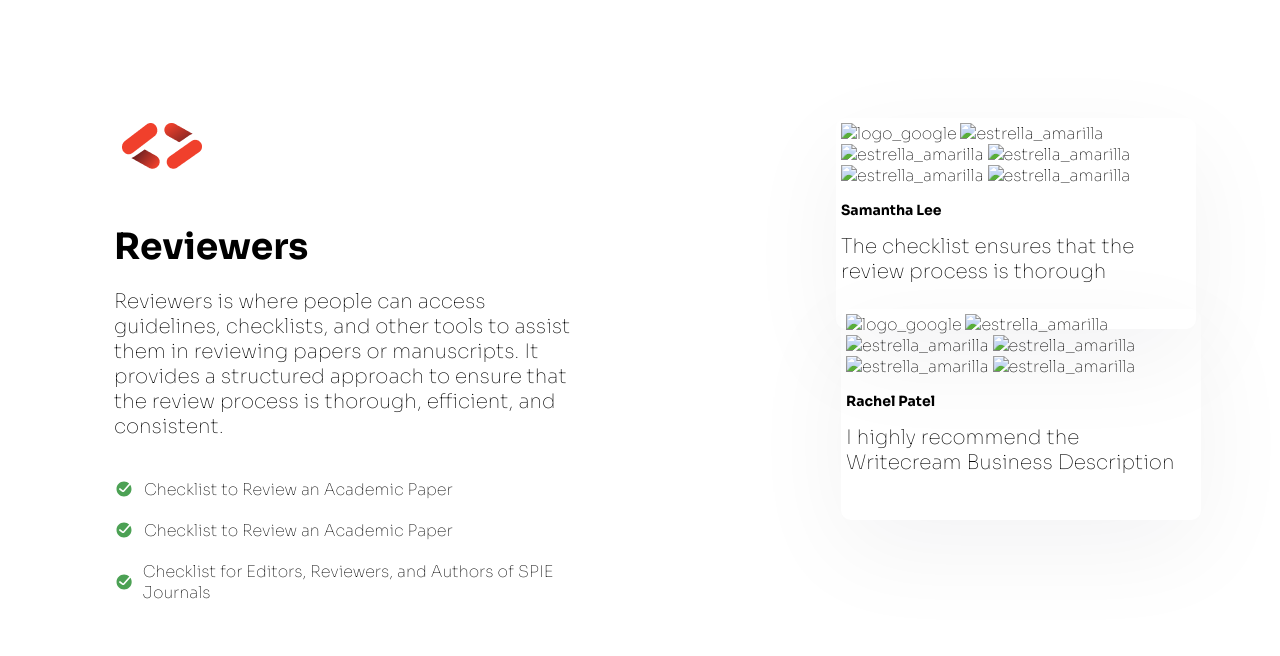
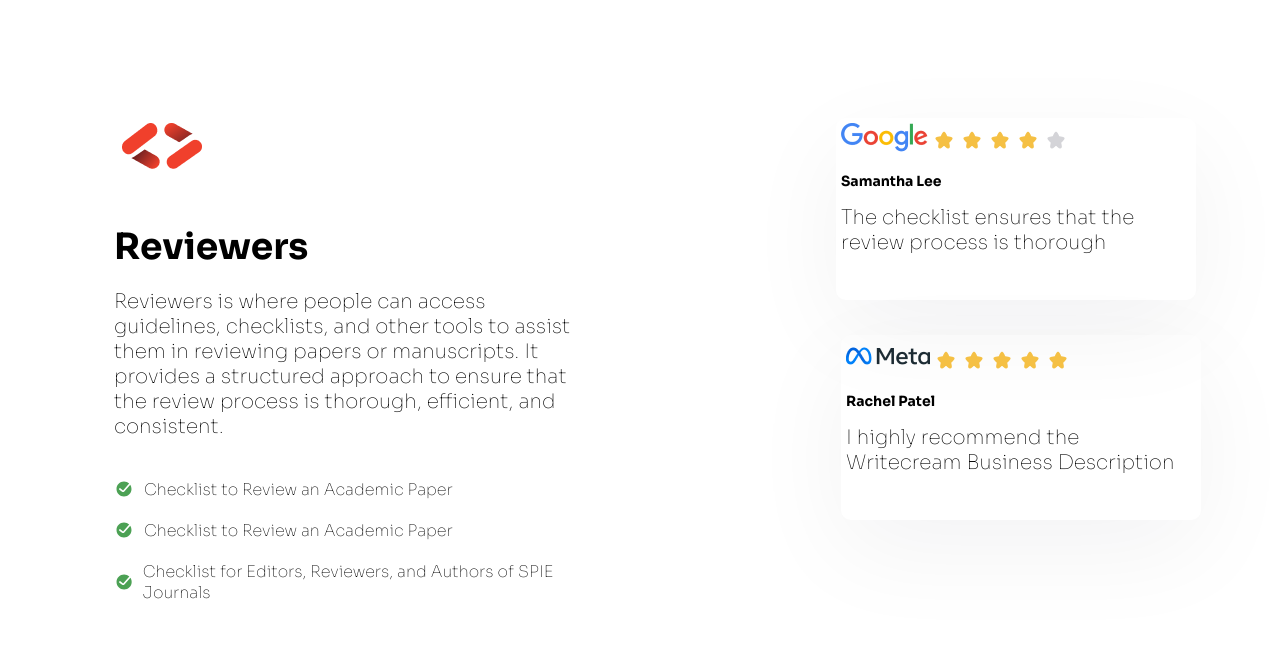
Before and after one commit to jesuspriv/testimonialpage, a plain HTML site: page index.html in a window 1280 px wide. Drawn offline with Linux system fonts and the light colour scheme; the site is published under a folder, as on GitHub Pages, so addresses that start at the root find nothing.

Commit message:
cambiamos los nombres de las imagenes

```diff
--- a/index.html
+++ b/index.html
@@ -31,12 +31,12 @@
     <div class="testimonial">
         <div class="card card_uno">
             <div class="img">
-                <img src="/google-png.png" alt="logo_google">
-                <img src="/star_fill.svg" alt="estrella_amarilla">
-                <img src="/star_fill.svg" alt="estrella_amarilla">
-                <img src="/star_fill.svg" alt="estrella_amarilla">
-                <img src="/star_fill.svg" alt="estrella_amarilla">
-                <img src="/star_fill_gray.svg" alt="estrella_amarilla">
+                <img src="google-png.png" alt="logo_google">
+                <img src="star_fill.svg" alt="estrella_amarilla">
+                <img src="star_fill.svg" alt="estrella_amarilla">
+                <img src="star_fill.svg" alt="estrella_amarilla">
+                <img src="star_fill.svg" alt="estrella_amarilla">
+                <img src="star_fill_gray.svg" alt="estrella_amarilla">
             </div>
             <div class="textos">
                 <h3>Samantha Lee</h3>
@@ -44,12 +44,12 @@
             </div>
         <div class="card card_dos">
             <div class="img">
-                <img src="/meta-png.png" alt="logo_google">
-                <img src="/star_fill.svg" alt="estrella_amarilla">
-                <img src="/star_fill.svg" alt="estrella_amarilla">
-                <img src="/star_fill.svg" alt="estrella_amarilla">
-                <img src="/star_fill.svg" alt="estrella_amarilla">
-                <img src="/star_fill.svg" alt="estrella_amarilla">
+                <img src="meta-png.png" alt="logo_google">
+                <img src="star_fill.svg" alt="estrella_amarilla">
+                <img src="star_fill.svg" alt="estrella_amarilla">
+                <img src="star_fill.svg" alt="estrella_amarilla">
+                <img src="star_fill.svg" alt="estrella_amarilla">
+                <img src="star_fill.svg" alt="estrella_amarilla">
             </div>
             <div class="textos">
                 <h3>Rachel Patel</h3>
```
